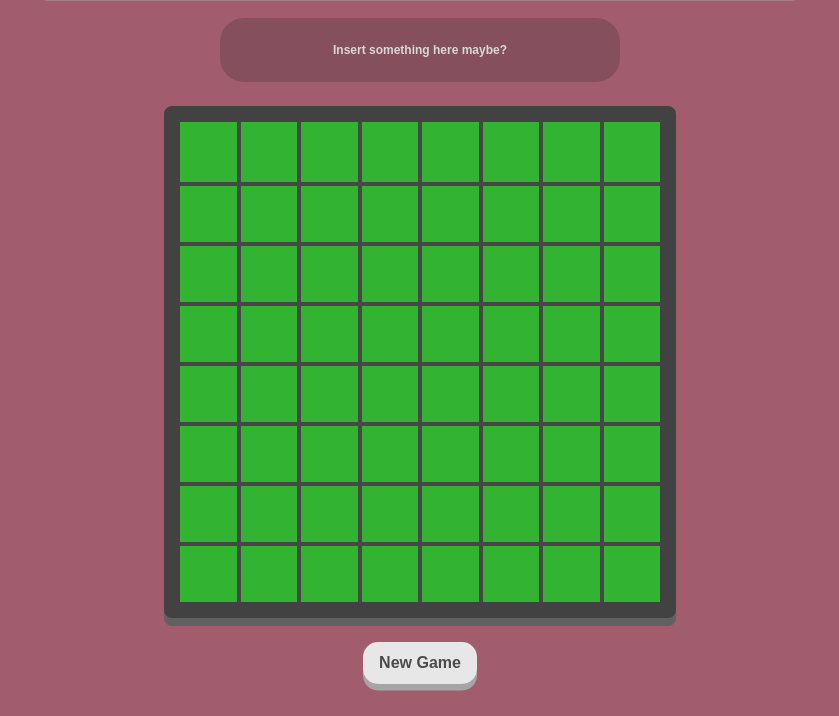
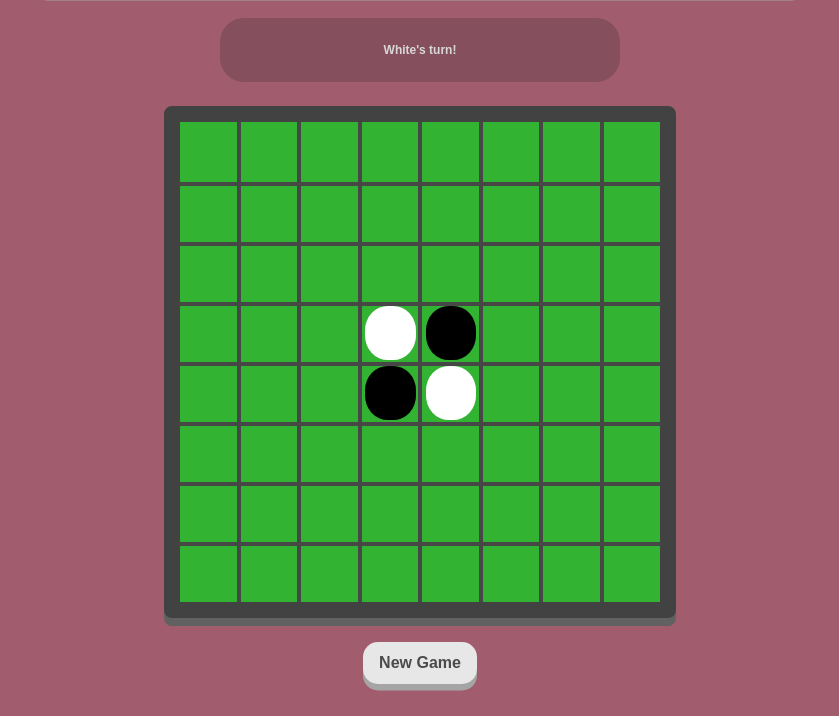
Before and after one commit to ijdershem/MacroClip, a website with bundled scripts: page Othello/index.html in a window 1280 px wide. Both pictures are taken after a click on the element 430 px from the left and 240 px from the top of the page. Shown: the part 86-802 px from the top of the page, without its empty margins (220-1059 px from the left). Built offline with nearby package versions, Linux system fonts and the light colour scheme.

Commit message:
Began connect from Othello backend to HTML

```diff
--- a/Othello/Engine/Othello.js
+++ b/Othello/Engine/Othello.js
@@ -1,6 +1,6 @@
-import Piece from "./Piece";
-import NullPiece from "./NullPiece";
-import AI from "./AI";
+import Piece from "./Piece.js";
+import NullPiece from "./NullPiece.js";
+import AI from "./AI.js";
 
 export default class Othello{
     constructor(hasAI){
@@ -161,7 +161,7 @@ export default class Othello{
             board: [],
             winner: 'none',
         }
-        resetBoard();
+        this.resetBoard();
     }
 
     toString(){
--- a/Othello/OthelloStyle.css
+++ b/Othello/OthelloStyle.css
@@ -58,6 +58,22 @@ div.score {
     border-radius: 0 2vh 2vh 0;
     justify-content: center;
 }
+
+div.overlay{
+    display: none;
+    flex-direction: column;
+    align-self: center;
+    align-items: center;
+    justify-content: center;
+    position: absolute;
+    top: 25vh;
+    width: 45.2vh;
+    height: 35vh;
+    border-radius: 6vh;
+    background: rgb(0, 0, 0, .5);
+    opacity: 1;
+    z-index: 1;
+  }
 
 div.description {
     display: flex;
@@ -173,3 +189,20 @@ a.back:hover {
 a.back:active {
     transform: translateY(.4vh);
 }
+
+.piece {
+    margin: .2vh 0vh 0vh .2vh;
+    align-self: center;
+    height: 90%;
+    width: 90%;
+    border-radius: 45%;
+    border-style: solid white;
+}
+
+.white {
+    background-color: white;
+}
+
+.black {
+    background-color: black;
+}
--- a/Othello/render.js
+++ b/Othello/render.js
@@ -1,32 +1,38 @@
-let game;
-let size = 0;
-let gs;
-let winningGame = {
-    board: [1024,1024,0,0,0,0,0,0,0,0,0,0,0,0,0,0],
-    score: 4506,
-    won: false,
-    over: false,
-};
+import Othello from "./Engine/Othello.js";
+
+let game = new Othello(true);
+let gs = game.gameState;
+let tiles = gs.board;
 
 $(document).ready( function () {
-    $('.tile').val("0");
-    $('.tile').text("");
+
+    game.onWin(function() {
+        alert("game over");
+        $(".overlay").css("display", "flex");
+        $(".winScreen").css("display", "none");
+    });
+
     $('.tile').click(function(event) {
+        let gs = game.gameState;
         let index = this.id.toString();
         let i = index[0];
         let j = index[1];
-        console.log(i+j);
+        game.processInput(j, i);
+        tiles = game.getBoard();
+        refreshBoard();
+        console.log(game.toString());
+        if (gs.turn == "white") {
+            $("h4.description").replaceWith("<h4 class='description'>White's turn!<h4>");
+        } else {
+            $("h4.description").replaceWith("<h4 class='description'>Black's turn!<h4>");
+        }
+    });
 
-        let tile = gs.board.get
-
-        // switch(event):
-        //     case:
-        //         break;
-        //     case:
-        //         break;
-        //     case:
-        //         break;
-
+    $('button').click(function() {
+        game.resetGame();
+        tiles = game.getBoard();
+        refreshBoard();
+        $("h4.description").replaceWith("<h4 class='description'>White's turn!<h4>");
     });
 
     for (let i=0; i<8; i++) {
@@ -44,4 +50,27 @@ $(document).ready( function () {
             $(id).css("border-width", ".5vh");
         }
     }
+
+    refreshBoard();
+    $("h4.description").replaceWith("<h4 class='description'>White's turn!<h4>");
+
 });
+
+function refreshBoard() {
+    tiles = game.getBoard();
+    for (let i=0; i<tiles.length; i++) {
+        for (let j=0; j<tiles.length; j++) {
+            let did = "#"+i.toString()+j.toString();
+            let pid = "#p"+i.toString()+j.toString();
+            $(did).empty();
+
+            if(tiles[i][j].toString() == "W") {
+                $(did).append('<div id="'+pid+'" class="piece white"></div>');
+            } else if(tiles[i][j].toString() == "B") {
+                $(did).append('<div id="'+pid+'" class="piece black"></div>');
+            } else {
+                $(did).empty();
+            }
+        }
+    }
+}
```
Also changed, not shown: 1 other file.
